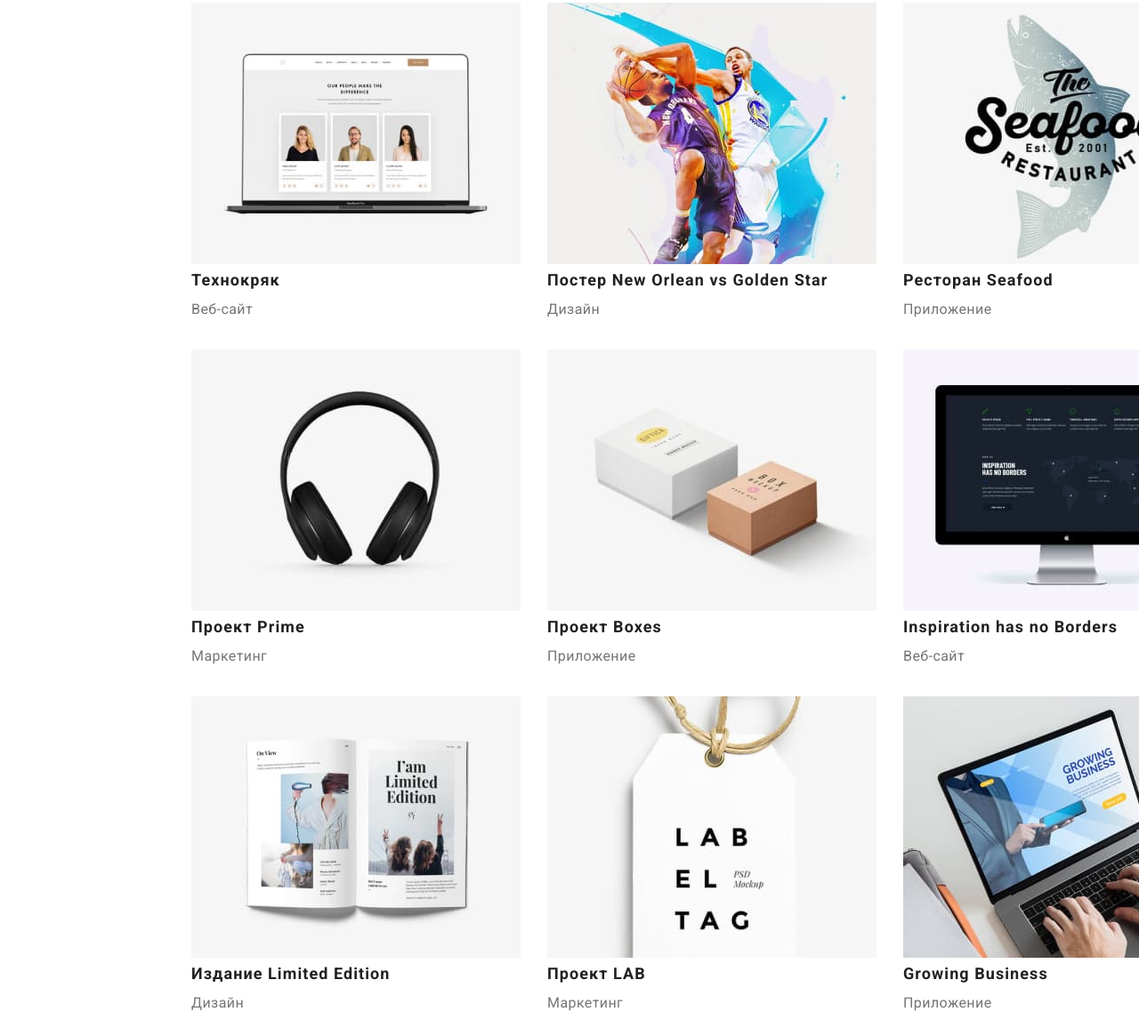
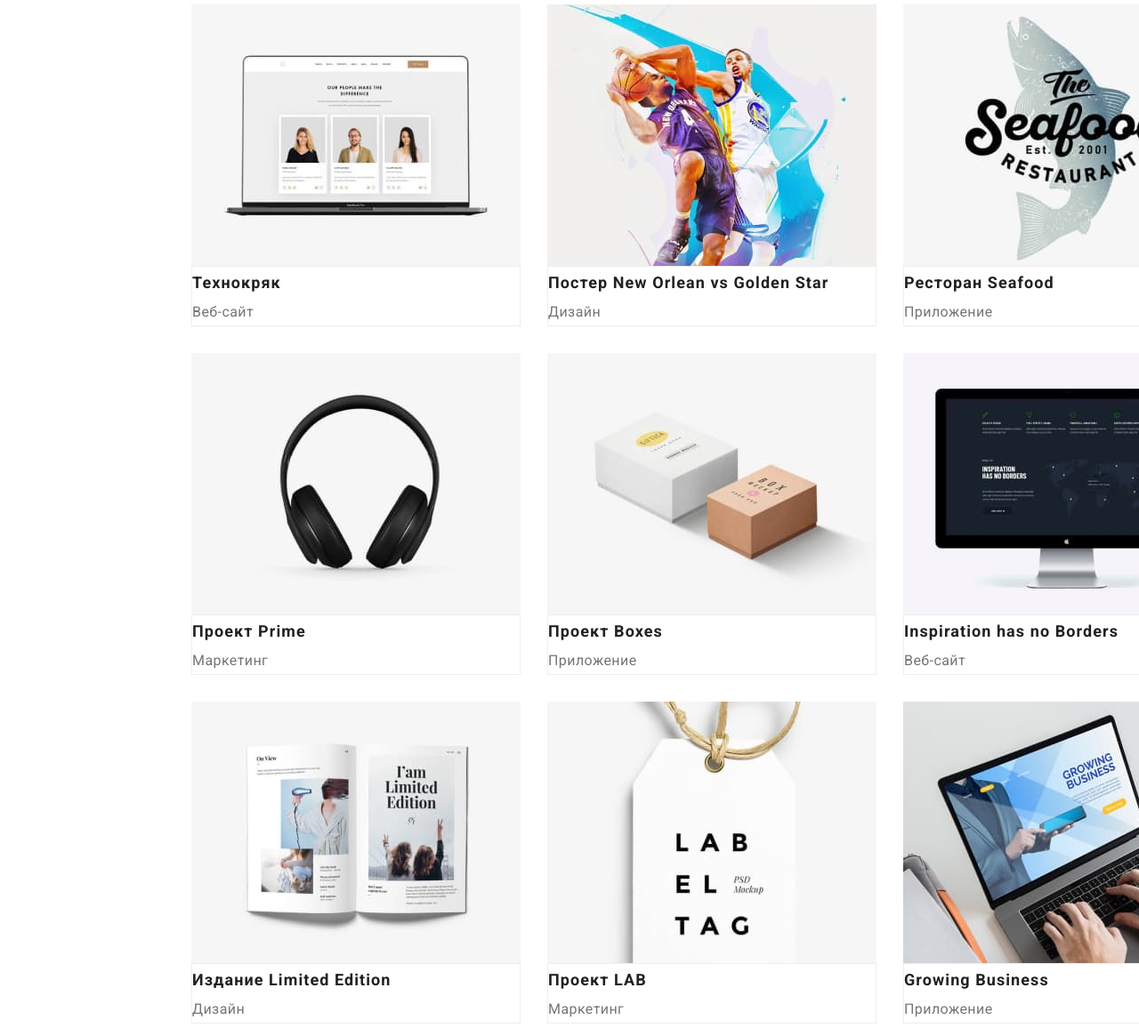
Before and after one commit to andreydnb/goit-markup-hw-03, a plain HTML site: page portfolio.html in a window 1280 px wide. Shown: the part 307-1472 px from the top of the page at 89% size. Drawn offline with nearby package versions, Linux system fonts and the light colour scheme.

Commit message:
add border in portfolio

```diff
--- a/css/styles.css
+++ b/css/styles.css
@@ -45,6 +45,7 @@ img {
 .section {
   padding-top: 94px;
   padding-bottom: 94px;
+
 }
 
 .container {
@@ -80,11 +81,13 @@ body {
 .header-container {
   display: flex;
   align-items: center;
+
 }
 .head {
   padding-top: 24px;
   padding-bottom: 25px;
   background-color: var(--main-background-color);
+  border: 1px solid #ECECEC;
 }
 .head-nav {
   display: flex;
@@ -210,13 +213,12 @@ body {
 }
 }
 /* =============ABOUT US ============= */
-.about {
+.aboutus {
   background-color: var(--aboutus-background-color);
 }
 .aboutus-menu {
   display: flex;
   flex-wrap: wrap;
-  align-items: stretch;
   margin-left: -30px;
   margin-top: -30px;
   margin-bottom: 0px;
@@ -322,12 +324,17 @@ background-color: var(--footer-background-color);
 /* ============= WORK EXAMPLES============= */
 .example-title-portfolio {
   color: var(--main-background-color);
+  margin-left: 0;
 }
 .example-list {
   display: flex;
   flex-wrap: wrap;
   margin-left: -30px;
   margin-top: -30px;
+}
+.border {
+  border: 1px solid #EEEEEE;
+  box-sizing: border-box;
 }
 .example-menu-item {
   flex-basis: calc((100% - 90px) / 3);
@@ -344,4 +351,5 @@ background-color: var(--footer-background-color);
   font-size: 16px;
   line-height: 1.87;
   color: var(--secondary-text-color);
+
 }
--- a/portfolio.html
+++ b/portfolio.html
@@ -68,48 +68,48 @@
         <ul class="example-list list">
             <li class="example-menu-item">
                 <img class="example-menu-img" src="./images/portfolio/techcrack.jpg" alt="Технокряк" width="370" height="294">
-                <h2 class="example-menu-title">Технокряк</h2>
-                <p class="example-menu-description">Веб-сайт</p>
+                <div class="border"><h2 class="example-menu-title">Технокряк</h2>
+                <p class="example-menu-description">Веб-сайт</p></div>
             </li>
             <li class="example-menu-item">
                 <img class="example-menu-img" src="./images/portfolio/orleanvsgolden.jpg" alt="Постер New Orlean vs Golden Star" width="370" height="294">
-                <h2 class="example-menu-title">Постер New Orlean vs Golden Star</h2>
-                <p class="example-menu-description">Дизайн</p>
+                <div class="border"><h2 class="example-menu-title">Постер New Orlean vs Golden Star</h2>
+                <p class="example-menu-description">Дизайн</p></div>
             </li>
             <li class="example-menu-item">
                 <img class="example-menu-img" src="./images/portfolio/seafood.jpg" alt="Ресторан Seafood" width="370" height="294">
-                <h2 class="example-menu-title">Ресторан Seafood</h2>
-                <p class="example-menu-description">Приложение</p>
+               <div class="border"><h2 class="example-menu-title">Ресторан Seafood</h2>
+                <p class="example-menu-description">Приложение</p></div>
             </li>
             <li class="example-menu-item">
                 <img class="example-menu-img" src="./images/portfolio/prime.jpg" alt="Проект Prime" width="370" height="294">
-                <h2 class="example-menu-title">Проект Prime</h2>
-                <p class="example-menu-description">Маркетинг</p>
+                <div class="border"><h2 class="example-menu-title">Проект Prime</h2>
+                <p class="example-menu-description">Маркетинг</p></div>
             </li>
             <li class="example-menu-item">
                 <img class="example-menu-img" src="./images/portfolio/boxes.jpg" alt="Проект Boxes" width="370" height="294">
-                <h2 class="example-menu-title">Проект Boxes</h2>
-                <p class="example-menu-description">Приложение</p>
+                <div class="border"><h2 class="example-menu-title">Проект Boxes</h2>
+                <p class="example-menu-description">Приложение</p></div>
             </li>
             <li class="example-menu-item">
                 <img class="example-menu-img" src="./images/portfolio/inspiration.jpg" alt="Inspiration has no Borders" width="370" height="294">
-                <h2 class="example-menu-title" lang="en">Inspiration has no Borders</h2>
-                <p class="example-menu-description">Веб-сайт</p>
+                <div class="border"><h2 class="example-menu-title" lang="en">Inspiration has no Borders</h2>
+                <p class="example-menu-description">Веб-сайт</p></div>
             </li>
             <li class="example-menu-item">
                 <img class="example-menu-img" src="./images/portfolio/limited.jpg" alt="Издание Limited Edition" width="370" height="294">
-                <h2 class="example-menu-title">Издание Limited Edition</h2>
-                <p class="example-menu-description">Дизайн</p>
+                <div class="border"><h2 class="example-menu-title">Издание Limited Edition</h2>
+                <p class="example-menu-description">Дизайн</p></div>
             </li>
             <li class="example-menu-item">
                 <img class="example-menu-img" src="./images/portfolio/projectlab.jpg" alt="Проект LAB" width="370" height="294">
-                <h2 class="example-menu-title">Проект LAB</h2>
-                <p class="example-menu-description">Маркетинг</p>
+                <div class="border"><h2 class="example-menu-title">Проект LAB</h2>
+                <p class="example-menu-description">Маркетинг</p></div>
             </li>
             <li class="example-menu-item">
                 <img class="example-menu-img" src="./images/portfolio/business.jpg" alt="Growing Business" width="370" height="294">
-                <h2 class="example-menu-title" lang="en">Growing Business</h2>
-                <p class="example-menu-description">Приложение</p>
+                <div class="border"><h2 class="example-menu-title" lang="en">Growing Business</h2>
+                <p class="example-menu-description">Приложение</p></div>
             </li>
         </ul>
         </div>
```
Also changed, not shown: index.html (+1 -1 lines).
